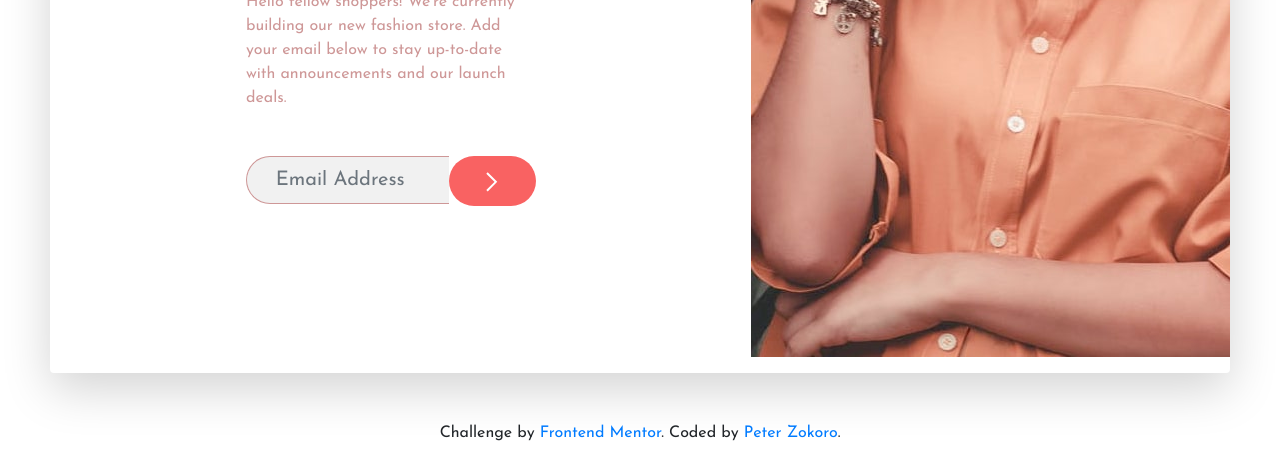
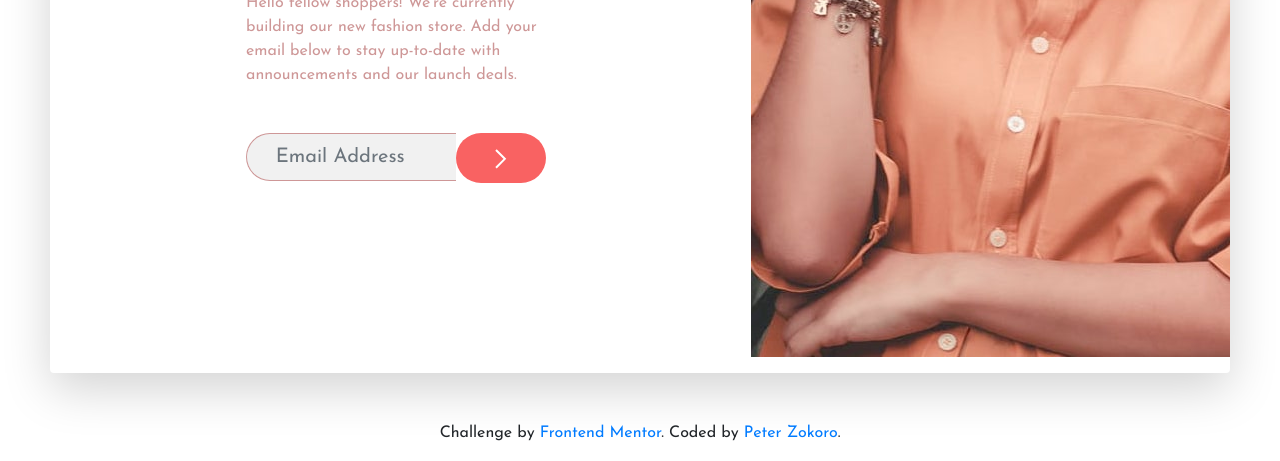
Before and after one commit to Zokkie-Mane/Base-Apparel-Page, a plain HTML site: page index.html in a window 1280 px wide. Shown: the part 509-970 px from the top of the page. Drawn offline with nearby package versions, Linux system fonts and the light colour scheme.

Commit message:
Update index.css

```diff
--- a/index.css
+++ b/index.css
@@ -12,7 +12,7 @@
 }
 .letters{
     padding-left: 180px;
-    padding-right: 12.5rem;
+    padding-right: 11.875rem;
 }
 
 .logo{
```
